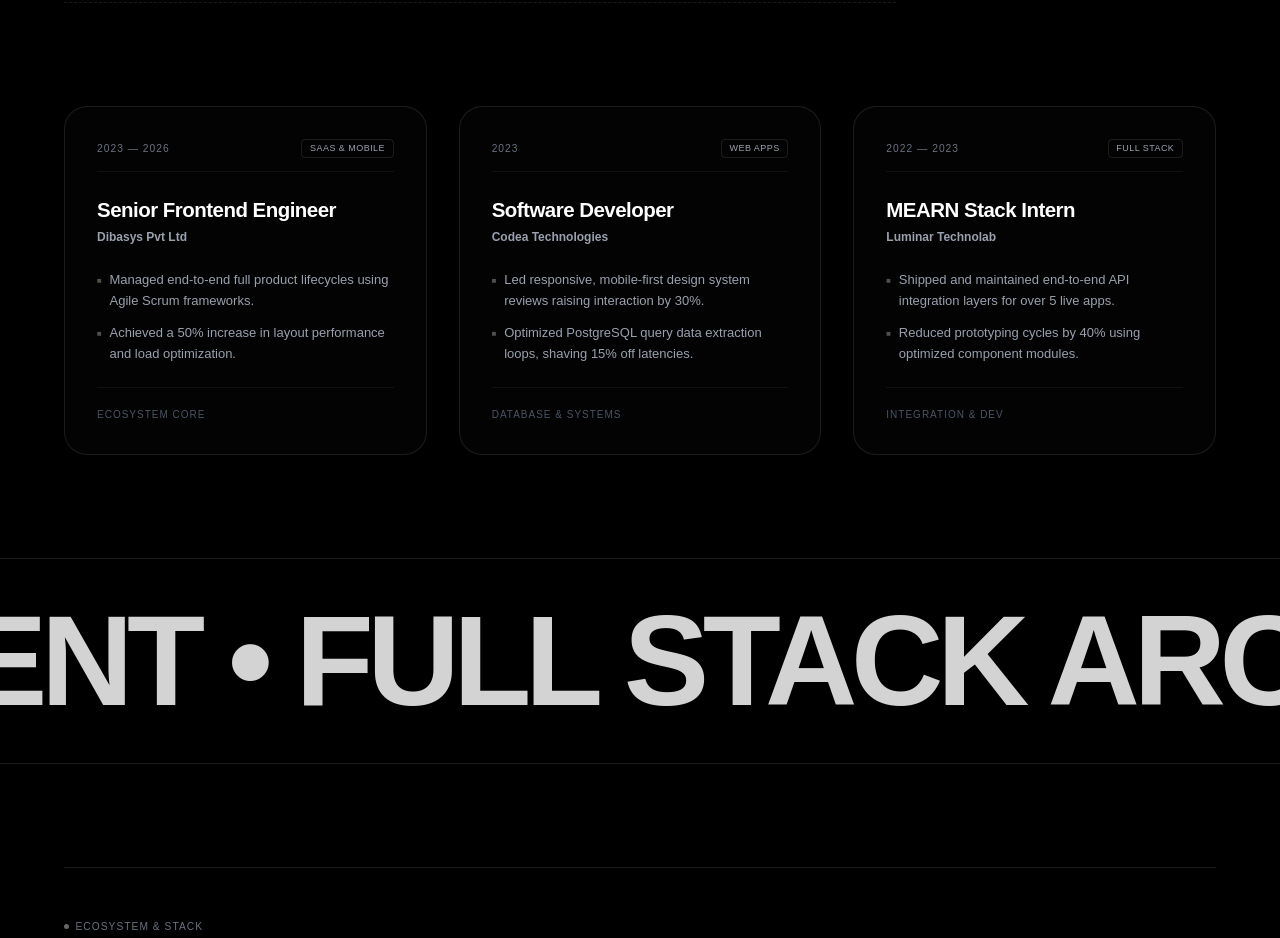
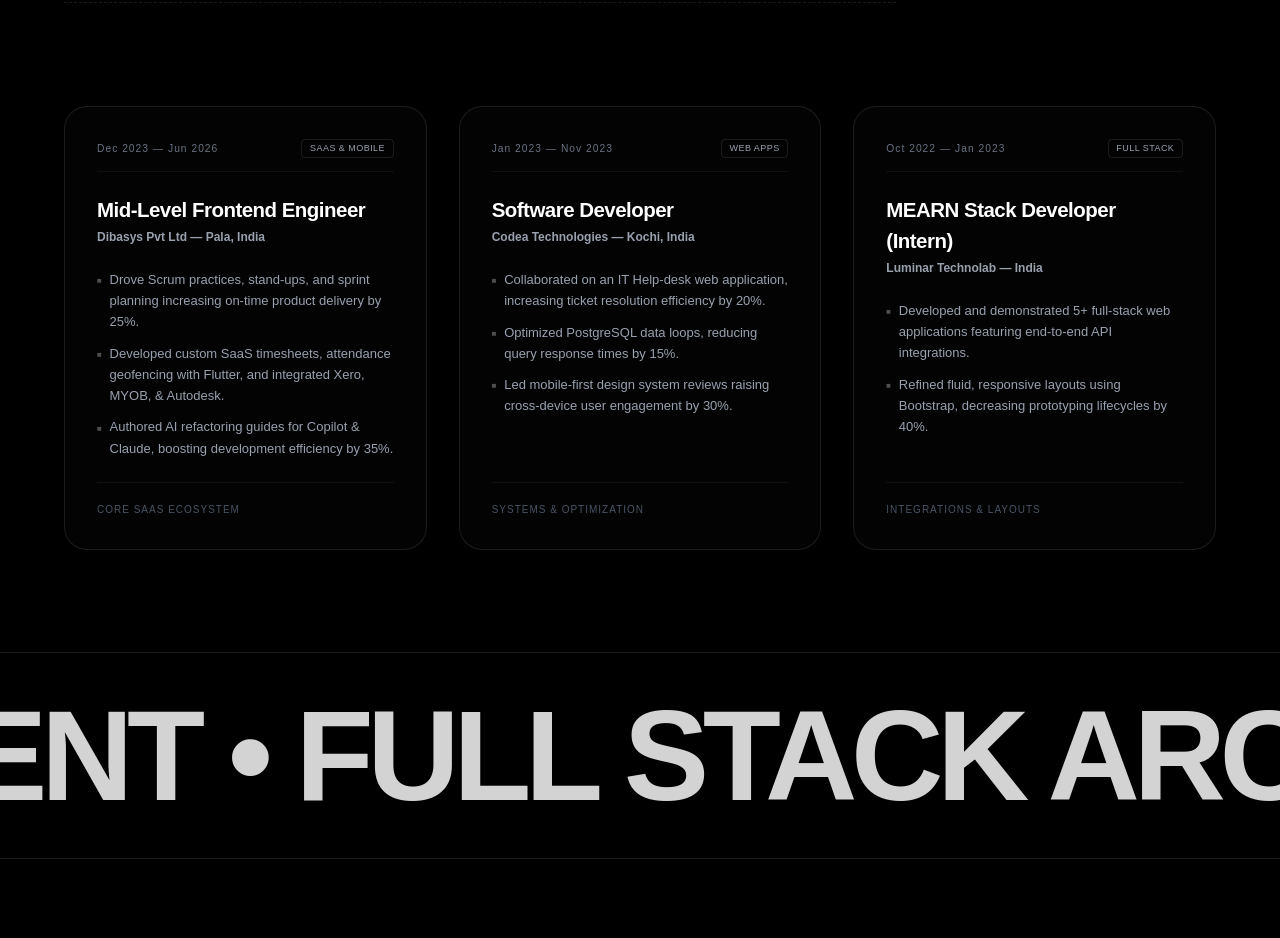
Before and after one commit to rony-peter/ronypeter-portfolio, a Next.js app: page / in a window 1280 px wide. Shown: the part 1238-2176 px from the top of the page. Built offline with nearby package versions, Linux system fonts and the light colour scheme.

Commit message:
fixed work experience

```diff
--- a/components/Body.tsx
+++ b/components/Body.tsx
@@ -652,23 +652,24 @@
           </div>
         </section>
 
-        <section>
+       <section>
           <div className="timeline-grid grid grid-cols-1 xl:grid-cols-3 gap-[2.5vw] items-stretch">
+            {/* Dibasys Card */}
             <div className="timeline-card bg-white/1 hover:bg-white/2 border border-white/10 rounded-[1.8vw] p-[2.5vw] flex flex-col justify-between backdrop-blur-md transition-all duration-300 group relative">
               <div>
                 <div className="flex items-center justify-between border-b border-white/5 pb-[1vw]">
                   <span className="text-[clamp(10px,0.8vw,13px)] font-mono tracking-widest text-gray-500">
-                    2023 — 2026
+                    Dec 2023 — Jun 2026
                   </span>
                   <span className="text-[clamp(9px,0.7vw,11px)] font-mono px-[0.6vw] py-[0.15vw] rounded border border-white/10 text-gray-400 uppercase tracking-wider">
                     SaaS & Mobile
                   </span>
                 </div>
                 <h4 className="text-[1.6vw] font-bold text-white mt-[1.8vw] tracking-tight">
-                  Senior Frontend Engineer
+                  Mid-Level Frontend Engineer
                 </h4>
                 <p className="text-[clamp(12px,0.9vw,15px)] font-semibold text-gray-400 mt-[0.2vw] font-mono">
-                  Dibasys Pvt Ltd
+                  Dibasys Pvt Ltd — Pala, India
                 </p>
                 <ul className="mt-[1.8vw] space-y-[0.8vw] text-[clamp(13px,1vw,16px)] text-gray-400 font-sans leading-relaxed list-none">
                   <li className="flex items-start gap-[0.6vw]">
@@ -676,8 +677,7 @@
                       ■
                     </span>
                     <span>
-                      Managed end-to-end full product lifecycles using Agile
-                      Scrum frameworks.
+                      Drove Scrum practices, stand-ups, and sprint planning increasing on-time product delivery by 25%.
                     </span>
                   </li>
                   <li className="flex items-start gap-[0.6vw]">
@@ -685,22 +685,30 @@
                       ■
                     </span>
                     <span>
-                      Achieved a 50% increase in layout performance and load
-                      optimization.
+                      Developed custom SaaS timesheets, attendance geofencing with Flutter, and integrated Xero, MYOB, & Autodesk.
+                    </span>
+                  </li>
+                  <li className="flex items-start gap-[0.6vw]">
+                    <span className="text-white/30 mt-[0.4vw] text-[clamp(8px,0.6vw,11px)]">
+                      ■
+                    </span>
+                    <span>
+                      Authored AI refactoring guides for Copilot & Claude, boosting development efficiency by 35%.
                     </span>
                   </li>
                 </ul>
               </div>
               <div className="text-[clamp(10px,0.75vw,13px)] font-mono text-gray-600 uppercase tracking-widest pt-[1.5vw] mt-[1.8vw] border-t border-white/5">
-                Ecosystem Core
+                Core SaaS Ecosystem
               </div>
             </div>
 
+            {/* Codea Technologies Card */}
             <div className="timeline-card bg-white/1 hover:bg-white/2 border border-white/10 rounded-[1.8vw] p-[2.5vw] flex flex-col justify-between backdrop-blur-md transition-all duration-300 group relative">
               <div>
                 <div className="flex items-center justify-between border-b border-white/5 pb-[1vw]">
                   <span className="text-[clamp(10px,0.8vw,13px)] font-mono tracking-widest text-gray-500">
-                    2023
+                    Jan 2023 — Nov 2023
                   </span>
                   <span className="text-[clamp(9px,0.7vw,11px)] font-mono px-[0.6vw] py-[0.15vw] rounded border border-white/10 text-gray-400 uppercase tracking-wider">
                     Web Apps
@@ -710,7 +718,7 @@
                   Software Developer
                 </h4>
                 <p className="text-[clamp(12px,0.9vw,15px)] font-semibold text-gray-400 mt-[0.2vw] font-mono">
-                  Codea Technologies
+                  Codea Technologies — Kochi, India
                 </p>
                 <ul className="mt-[1.8vw] space-y-[0.8vw] text-[clamp(13px,1vw,16px)] text-gray-400 font-sans leading-relaxed list-none">
                   <li className="flex items-start gap-[0.6vw]">
@@ -718,8 +726,7 @@
                       ■
                     </span>
                     <span>
-                      Led responsive, mobile-first design system reviews raising
-                      interaction by 30%.
+                      Collaborated on an IT Help-desk web application, increasing ticket resolution efficiency by 20%.
                     </span>
                   </li>
                   <li className="flex items-start gap-[0.6vw]">
@@ -727,32 +734,40 @@
                       ■
                     </span>
                     <span>
-                      Optimized PostgreSQL query data extraction loops, shaving
-                      15% off latencies.
+                      Optimized PostgreSQL data loops, reducing query response times by 15%.
+                    </span>
+                  </li>
+                  <li className="flex items-start gap-[0.6vw]">
+                    <span className="text-white/30 mt-[0.4vw] text-[clamp(8px,0.6vw,11px)]">
+                      ■
+                    </span>
+                    <span>
+                      Led mobile-first design system reviews raising cross-device user engagement by 30%.
                     </span>
                   </li>
                 </ul>
               </div>
               <div className="text-[clamp(10px,0.75vw,13px)] font-mono text-gray-600 uppercase tracking-widest pt-[1.5vw] mt-[1.8vw] border-t border-white/5">
-                Database & Systems
+                Systems & Optimization
               </div>
             </div>
 
+            {/* Luminar Technolab Card */}
             <div className="timeline-card bg-white/1 hover:bg-white/2 border border-white/10 rounded-[1.8vw] p-[2.5vw] flex flex-col justify-between backdrop-blur-md transition-all duration-300 group relative">
               <div>
                 <div className="flex items-center justify-between border-b border-white/5 pb-[1vw]">
                   <span className="text-[clamp(10px,0.8vw,13px)] font-mono tracking-widest text-gray-500">
-                    2022 — 2023
+                    Oct 2022 — Jan 2023
                   </span>
                   <span className="text-[clamp(9px,0.7vw,11px)] font-mono px-[0.6vw] py-[0.15vw] rounded border border-white/10 text-gray-400 uppercase tracking-wider">
                     Full Stack
                   </span>
                 </div>
                 <h4 className="text-[1.6vw] font-bold text-white mt-[1.8vw] tracking-tight">
-                  MEARN Stack Intern
+                  MEARN Stack Developer (Intern)
                 </h4>
                 <p className="text-[clamp(12px,0.9vw,15px)] font-semibold text-gray-400 mt-[0.2vw] font-mono">
-                  Luminar Technolab
+                  Luminar Technolab — India
                 </p>
                 <ul className="mt-[1.8vw] space-y-[0.8vw] text-[clamp(13px,1vw,16px)] text-gray-400 font-sans leading-relaxed list-none">
                   <li className="flex items-start gap-[0.6vw]">
@@ -760,8 +775,7 @@
                       ■
                     </span>
                     <span>
-                      Shipped and maintained end-to-end API integration layers
-                      for over 5 live apps.
+                      Developed and demonstrated 5+ full-stack web applications featuring end-to-end API integrations.
                     </span>
                   </li>
                   <li className="flex items-start gap-[0.6vw]">
@@ -769,14 +783,13 @@
                       ■
                     </span>
                     <span>
-                      Reduced prototyping cycles by 40% using optimized
-                      component modules.
+                      Refined fluid, responsive layouts using Bootstrap, decreasing prototyping lifecycles by 40%.
                     </span>
                   </li>
                 </ul>
               </div>
               <div className="text-[clamp(10px,0.75vw,13px)] font-mono text-gray-600 uppercase tracking-widest pt-[1.5vw] mt-[1.8vw] border-t border-white/5">
-                Integration & Dev
+                Integrations & Layouts
               </div>
             </div>
           </div>
```
